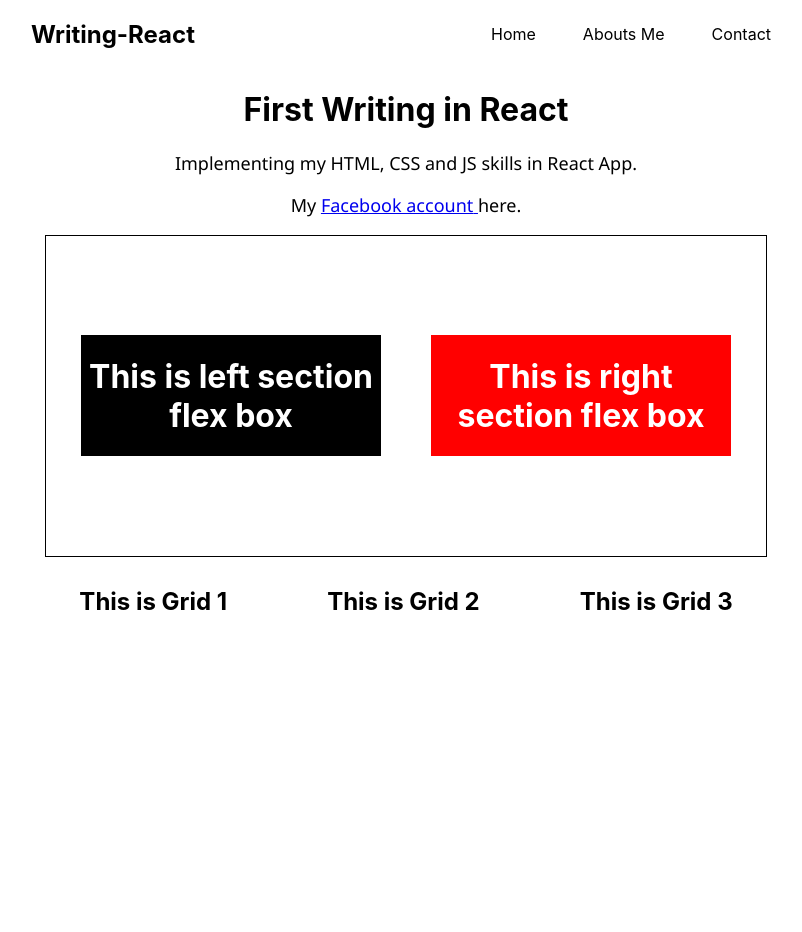
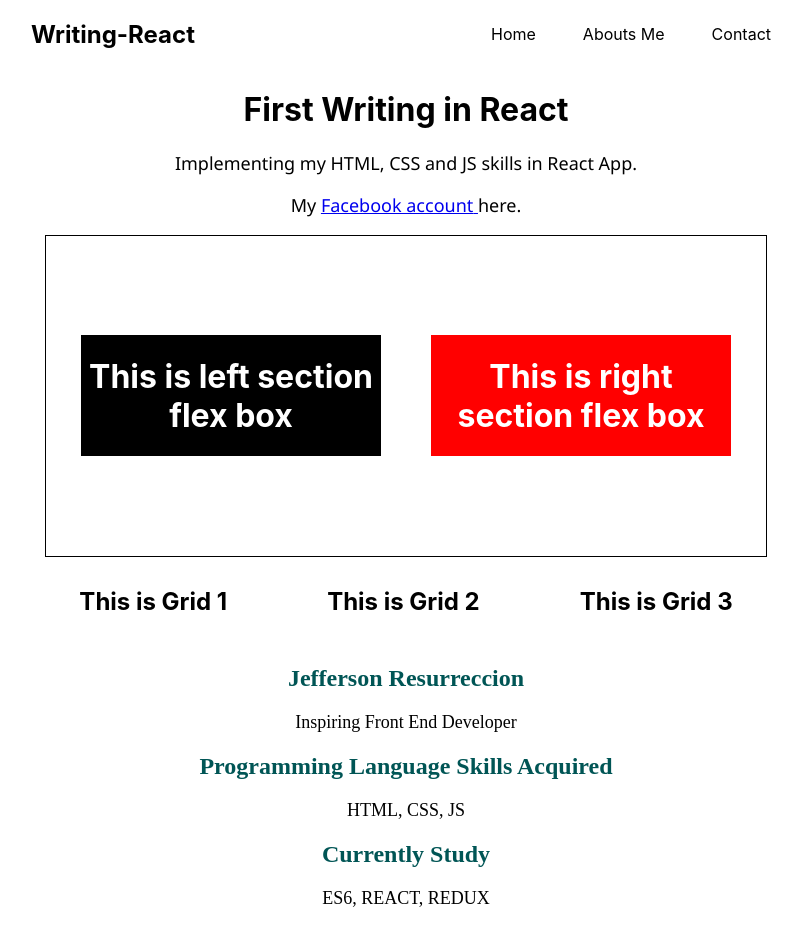
Before and after one commit to Rej327/First-writing-in-React-App, a React (Create React App) app: page / in a window 1280 px wide. Shown: the top 932 px of the page, without its empty margins (234-1036 px from the left). Before the commit the page ends 800 px from the top, so only its background shows below. Built offline with nearby package versions, Linux system fonts and the light colour scheme.

Commit message:
adding useState statements */ studying /*

```diff
--- /dev/null
+++ b/src/AboutMe.js
@@ -0,0 +1,31 @@
+import { useState } from "react";
+
+const AboutMe = () => {
+  const [info] = useState([
+    {
+      head: "Jefferson Resurreccion",
+      body: "Inspiring Front End Developer",
+      id: 1,
+    },
+    {
+      head: "Programming Language Skills Acquired",
+      body: "HTML, CSS, JS",
+      id: 2,
+    },
+    { head: "Currently Study", body: "ES6, REACT, REDUX", id: 3 },
+    { head: "Date of Writing", body: "11 / 13 / 2022", id: 4 },
+  ]);
+
+  return (
+    <div className="about-me">
+      {info.map((infos) => (
+        <div className="info-preview" key={infos.id}>
+          <h2 className="state-head">{infos.head}</h2>
+          <p className="state-body">{infos.body}</p>
+        </div>
+      ))}
+    </div>
+  );
+};
+
+export default AboutMe;
--- a/src/App.css
+++ b/src/App.css
@@ -78,3 +78,22 @@ p {
   padding: 10px;
   gap: 100px;
 }
+
+.info-preview {
+  margin: auto;
+  max-width: 600px;
+}
+
+.info-preview:hover {
+  box-shadow: 1px 3px 5px rgba(0, 0, 0, 0.1);
+  cursor: pointer;
+}
+
+.info-preview .state-head,
+.state-body {
+  font-family: cursive;
+}
+
+.state-head {
+  color: rgb(0, 85, 85);
+}
--- a/src/App.js
+++ b/src/App.js
@@ -3,6 +3,7 @@ import Navbar from "./Navbar";
 import Home from "./Home";
 import ThisIsFlex from "./flex";
 import GridStyle from "./grid";
+import AboutMe from "./AboutMe";
 
 function App() {
   return (
@@ -12,6 +13,7 @@ function App() {
         <Home />
         <ThisIsFlex />
         <GridStyle />
+        <AboutMe />
       </div>
     </div>
   );
--- a/src/Navbar.js
+++ b/src/Navbar.js
@@ -3,8 +3,8 @@ const Navbar = () => {
     <nav className="navbar">
       <h1>Writing-React</h1>
       <div className="links">
-        <a href="/">Home</a>
-        <a href="/">Abouts Me</a>
+        <a href="/Home">Home</a>
+        <a href="/About-us">Abouts Me</a>
         <a href="/">Contact</a>
       </div>
     </nav>
```
